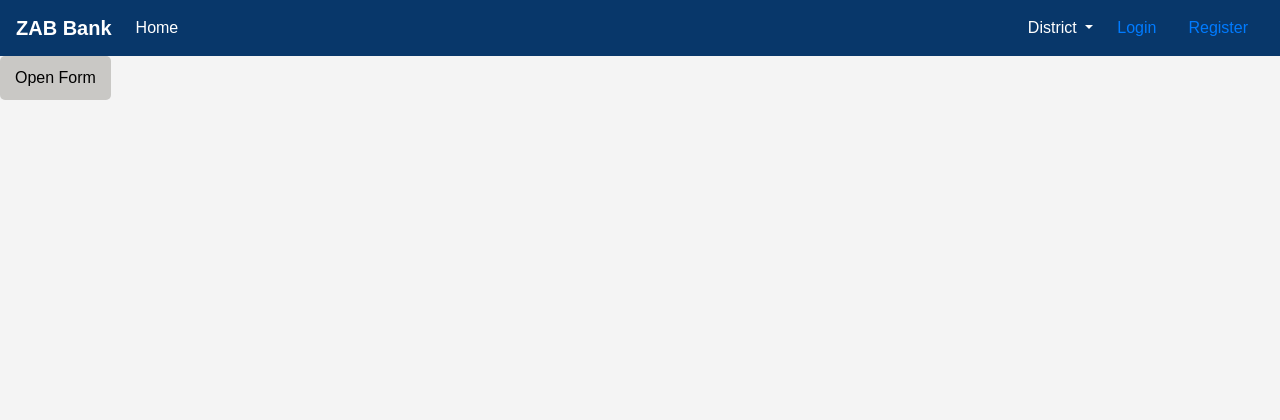
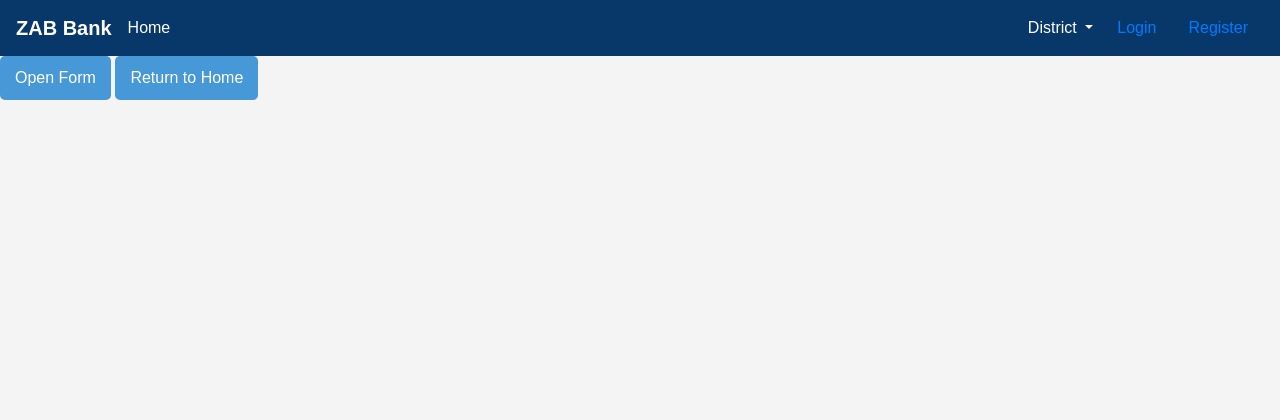
Before and after one commit to shahidthoduvil/ZAB-Banking-website, a Django app: page /new/ in a window 1280 px wide. Shown: the top 420 px of the page. Run offline with Django 5.2, Linux system fonts and the light colour scheme; data comes from the database, SQL or seed files in the repository; some libraries are stand-ins or nearby versions.

Commit message:
udpating the ui

```diff
--- a/templates/home/newpage.html
+++ b/templates/home/newpage.html
@@ -33,18 +33,19 @@
 
     input[type="submit"],
     button {
-        background-color: #c9c8c5;
-        color: black;
+        background-color: #4798d6;
+        color: white;
         padding: 10px 15px;
         border: none;
         border-radius: 5px;
         cursor: pointer;
         border:3 px;
+
     }
 
     input[type="submit"]:hover,
     button:hover {
-        background-color: #08376a;
+        background-color: ##1e7fc9;
     }
 ........................................
     label {
@@ -60,7 +61,9 @@
     }
 </style>
 
-<button onclick="showForm()">Open Form</button>
+<button onclick="showForm()" sytle='margin-top:3px;'>Open Form</button>
+
+<button sytle='margin-top:3px;' ><a href ='{% url 'home' %}'  style='color:white' >Return to Home</a></button>
 
 <div id="applicationForm" style="display:none;">
     {% if messages %}
@@ -142,7 +145,7 @@
         <div class="d-flex justify-content-center mt-3 login_container">
             <input class="btn login_btn" type="submit" value="submit">
         </div>
-        <button ><a href ='{% url 'home' %}'>Return to Home</a></button>
+
     </form>
 </div>
 
--- a/templates/index.html
+++ b/templates/index.html
@@ -97,7 +97,7 @@
             <div class="collapse navbar-collapse justify-content-between" id="navbarNav">
                 <ul class="navbar-nav">
                     <li class="nav-item">
-                        <a class="nav-link" href="#">Home</a>
+                        <a href ='{% url 'home' %}' style='color:white'>Home</a>
                     </li>
                 </ul>
                 <ul class="navbar-nav ml-auto">
```
